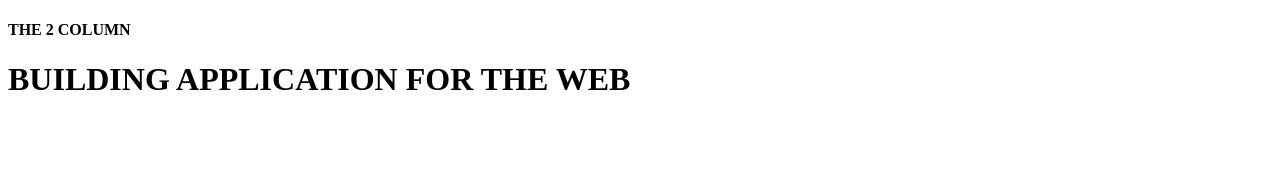
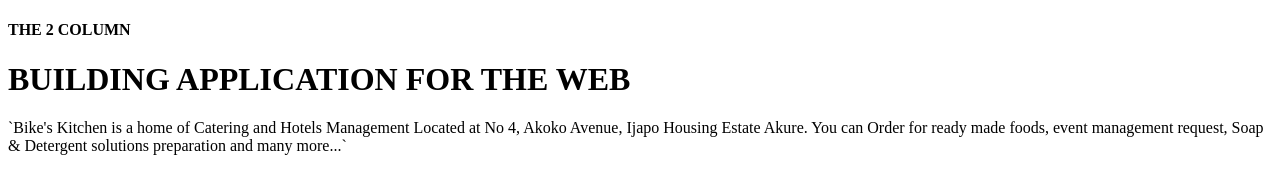
Before and after one commit to badeyemo/ajibike, a plain HTML site: page bike.html in a window 1280 px wide. Drawn offline with Linux system fonts and the light colour scheme.

Commit message:
additinal files commit

```diff
--- a/bike.html
+++ b/bike.html
@@ -12,6 +12,11 @@
         <div class="left_div">
             <H4>THE 2 COLUMN</H4>
             <H1>BUILDING APPLICATION FOR THE WEB</H1>
+            <p>`Bike's Kitchen is a home of Catering and Hotels Management
+                Located at No 4, Akoko Avenue, Ijapo Housing Estate Akure.
+                You can Order for ready made foods, event management request,
+                Soap & Detergent solutions preparation and many more...`
+            </p>
         </div>
 
         <div class="right_div"></div>
```
